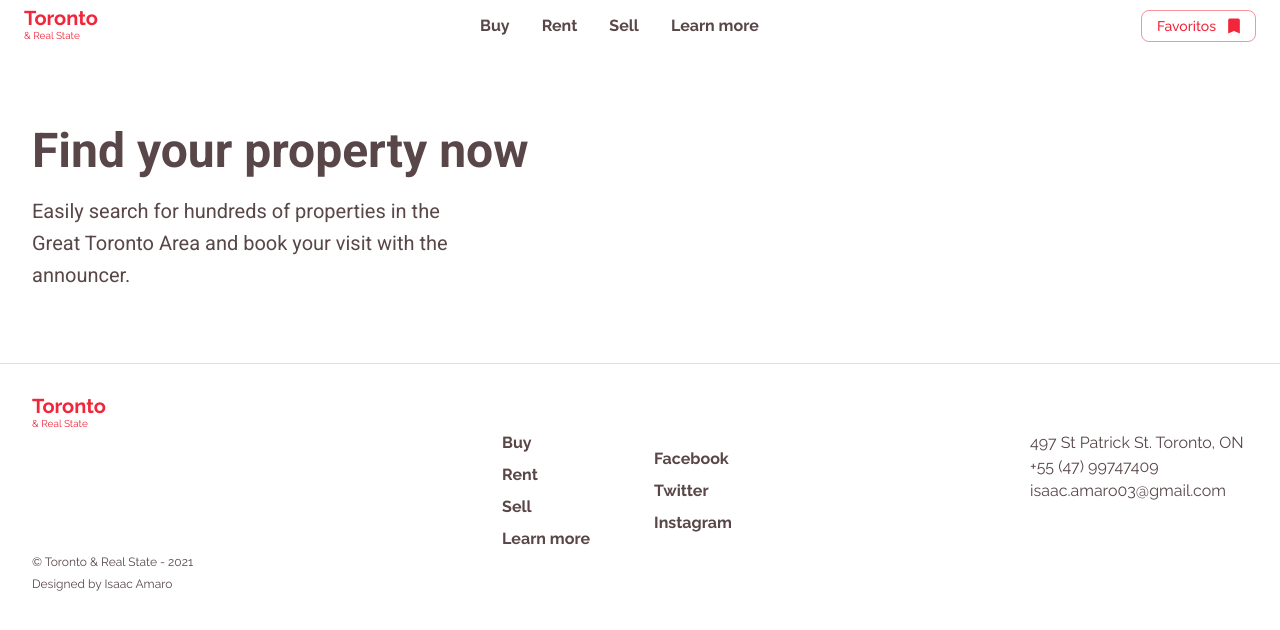
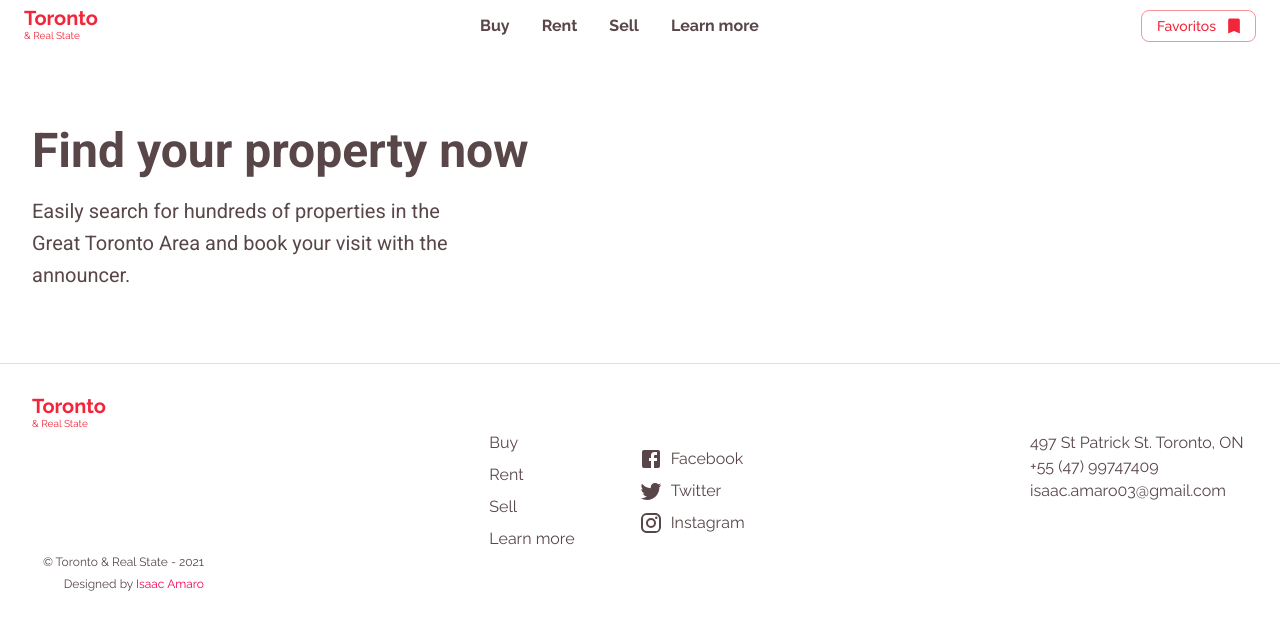
Before and after one commit to isaacamaro03/realstate, a React (Create React App) app in the folder src/: page / in a window 1280 px wide. Shown: the top 630 px of the page. Built offline with nearby package versions, Linux system fonts and the light colour scheme.

Commit message:
Finished footer general design

```diff
--- a/src/src/components/appBar/AppBar.js
+++ b/src/src/components/appBar/AppBar.js
@@ -21,6 +21,10 @@ const useStyles = makeStyles({
 
   nav: {
     margin: "0 auto",
+
+    "& .NavItem-root": {
+      fontWeight: "bold",
+    },
   },
 });
 
--- a/src/src/components/footer/Footer.js
+++ b/src/src/components/footer/Footer.js
@@ -1,6 +1,12 @@
 import Logo from "@components/logo";
 import { NavBar, NavItem } from "@components/navBar";
+import Link from "@components/link";
 import { makeStyles, Typography } from "@material-ui/core";
+import {
+  Facebook as FacebookIcon,
+  Twitter as TwitterIcon,
+  Instagram as InstagramIcon,
+} from "@material-ui/icons";
 
 const useStyles = makeStyles((theme) => ({
   root: {
@@ -31,6 +37,7 @@ const useStyles = makeStyles((theme) => ({
     gridColumn: "column-left",
     gridRow: "last-row",
     maxWidth: 172,
+    textAlign: "right",
   },
 }));
 
@@ -48,9 +55,9 @@ const Footer = () => {
           <NavItem>Learn more</NavItem>
         </NavBar>
         <NavBar direction="column">
-          <NavItem>Facebook</NavItem>
-          <NavItem>Twitter</NavItem>
-          <NavItem>Instagram</NavItem>
+          <NavItem startIcon={<FacebookIcon />}>Facebook</NavItem>
+          <NavItem startIcon={<TwitterIcon />}>Twitter</NavItem>
+          <NavItem startIcon={<InstagramIcon />}>Instagram</NavItem>
         </NavBar>
       </div>
       <div className={classes.rightContent}>
@@ -61,7 +68,15 @@ const Footer = () => {
       </div>
       <div className={classes.bottomLeftContent}>
         <Typography variant="caption">
-          © Toronto &amp; Real State - 2021 Designed by Isaac Amaro
+          © Toronto &amp; Real State - 2021 Designed by{" "}
+          <Link
+            color="secondary"
+            href="https://github.com/isaacamaro03"
+            target="_blank"
+            rel="noopener noreferrer"
+          >
+            Isaac Amaro
+          </Link>
         </Typography>
       </div>
     </footer>
--- /dev/null
+++ b/src/src/components/link/Link.js
@@ -0,0 +1,9 @@
+import { Link as MuiLink } from "@material-ui/core";
+
+const Link = ({ children, ...rest }) => (
+  <MuiLink color="inherit" underline="none" {...rest}>
+    {children}
+  </MuiLink>
+);
+
+export default Link;
--- /dev/null
+++ b/src/src/components/link/index.js
@@ -0,0 +1,2 @@
+import Link from "./Link";
+export default Link;
--- a/src/src/components/navBar/NavItem.js
+++ b/src/src/components/navBar/NavItem.js
@@ -1,29 +1,26 @@
-import { Typography, makeStyles, Link } from "@material-ui/core";
+import { Typography, makeStyles } from "@material-ui/core";
+import Link from "@components/link";
 import clsx from "clsx";
 
 const useStyles = makeStyles((theme) => ({
   root: {
-    fontWeight: "bold",
+    display: "flex",
+    gap: ".5rem",
     cursor: "pointer",
   },
 }));
 
-const NavItem = ({ className, children, ...rest }) => {
+const NavItem = ({ className, children, startIcon, ...rest }) => {
   const classes = useStyles();
-
-  const CustomLink = ({ children, ...rest }) => (
-    <Link color="inherit" underline="none" {...rest}>
-      {children}
-    </Link>
-  );
 
   return (
     <Typography
       variant="body1"
-      className={clsx(classes.root, className)}
-      component={CustomLink}
+      className={clsx("NavItem-root", classes.root, className)}
+      component={Link}
       {...rest}
     >
+      {startIcon}
       {children}
     </Typography>
   );
```
